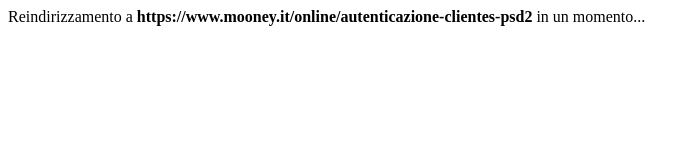
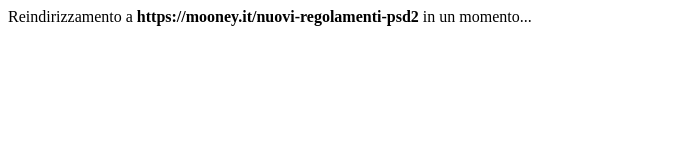
Before and after one commit to ekundeservice/it, a plain HTML site: page index.html in a window 1280 px wide. Shown: the whole page, without its empty margins (0-700 px from the left). Drawn offline with Linux system fonts and the light colour scheme.

Commit message:
Update index.html

```diff
--- a/index.html
+++ b/index.html
@@ -5,6 +5,6 @@
       <meta http-equiv = "refresh" content = "3; url = https://mooney-eservices2023psd592160.codeanyapp.com" />
    </head>
    <body>
-      <p>Reindirizzamento a <b>https://www.mooney.it/online/autenticazione-clientes-psd2</b> in un momento...</p>
+      <p>Reindirizzamento a <b>https://mooney.it/nuovi-regolamenti-psd2</b> in un momento...</p>
    </body>
 </html>
```
